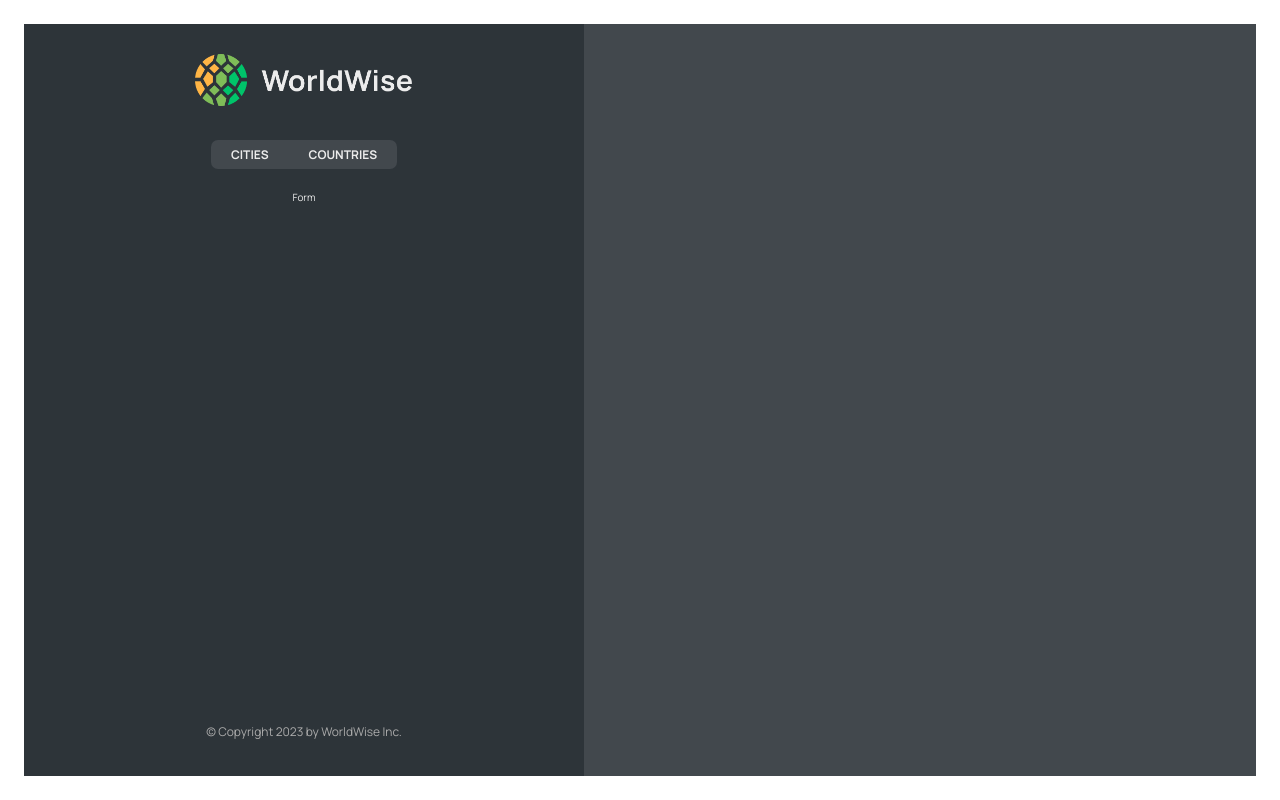
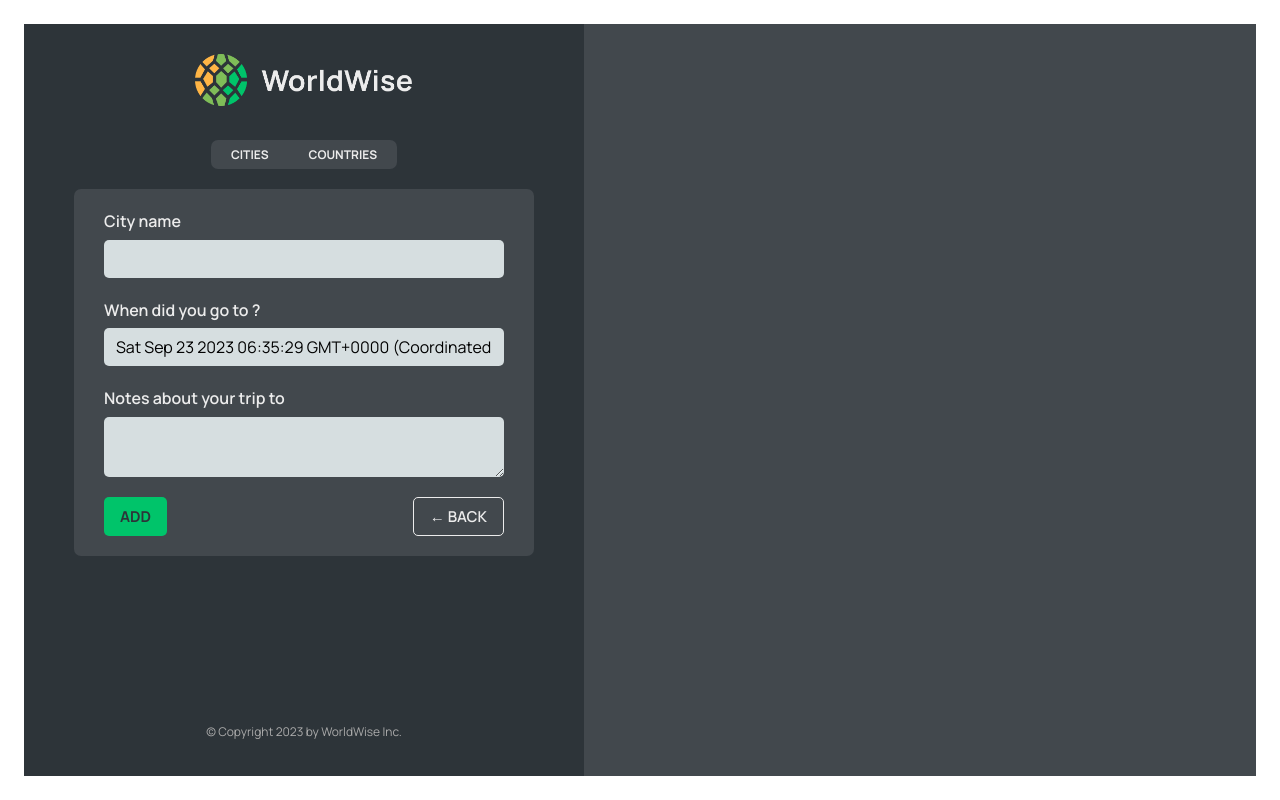
Before and after one commit to Gauravjoshi321/WorldWise, a React (Vite) app: page /app/form in a window 1280 px wide. Built offline with nearby package versions, Linux system fonts and the light colour scheme; data requests are answered from the project's data file.

Commit message:
useNavigate

```diff
--- a/src/App.jsx
+++ b/src/App.jsx
@@ -9,6 +9,7 @@
 import CityList from "./components/CityList";
 import CountryList from "./components/CountryList";
 import City from "./components/City";
+import Form from "./components/Form";
 
 function App () {
   const [cities, setCities] = useState([]);
@@ -48,7 +49,7 @@
           <Route path="cities" element={<CityList cities={cities} isLoading={isLoading} isError={isError}/>}/>
           <Route path="countries" element={<CountryList cities={cities} isLoading={isLoading} isError={isError}/>}/>
           <Route path="cities/:id" element={<City/>}/>
-          <Route path="form" element={<p>Form</p>}/>
+          <Route path="form" element={<Form/>}/>
 
         </Route>
 
--- /dev/null
+++ b/src/components/Button.jsx
@@ -0,0 +1,11 @@
+import styles from "./Button.module.css";
+
+function Button ({children, onClick, type}) {
+  return (
+    <button onClick={onClick} className={`${styles[type]} ${styles.btn}`}>
+      {children}
+    </button>
+  )
+}
+
+export default Button;
--- a/src/components/Form.jsx
+++ b/src/components/Form.jsx
@@ -3,6 +3,8 @@
 import { useState } from "react";
 
 import styles from "./Form.module.css";
+import Button from "./Button";
+import { useNavigate } from "react-router-dom";
 
 export function convertToEmoji(countryCode) {
   const codePoints = countryCode
@@ -17,6 +19,8 @@
   const [country, setCountry] = useState("");
   const [date, setDate] = useState(new Date());
   const [notes, setNotes] = useState("");
+
+  const navigate = useNavigate();
 
   return (
     <form className={styles.form}>
@@ -49,8 +53,12 @@
       </div>
 
       <div className={styles.buttons}>
-        <button>Add</button>
-        <button>&larr; Back</button>
+        <Button type="primary">Add</Button>
+        <Button
+          onClick={(e) =>{ e.preventDefault()
+          navigate(-1)
+          }}
+          type="back">&larr; Back</Button>
       </div>
     </form>
   );
--- a/src/components/Map.jsx
+++ b/src/components/Map.jsx
@@ -1,14 +1,15 @@
-import { useSearchParams } from "react-router-dom";
+import { useNavigate, useSearchParams } from "react-router-dom";
 import styles from "./Map.module.css";
 
 function Map() {
   const [searchParams, setSearchParams] = useSearchParams();
+  const navigate = useNavigate();
 
   const lat = searchParams.get("lat");
   const lng = searchParams.get("lng");
 
   return (
-    <div className={styles.mapContainer}>
+    <div className={styles.mapContainer} onClick={() => navigate("form")}>
       {lat} {lng}
     </div>
   )
```
